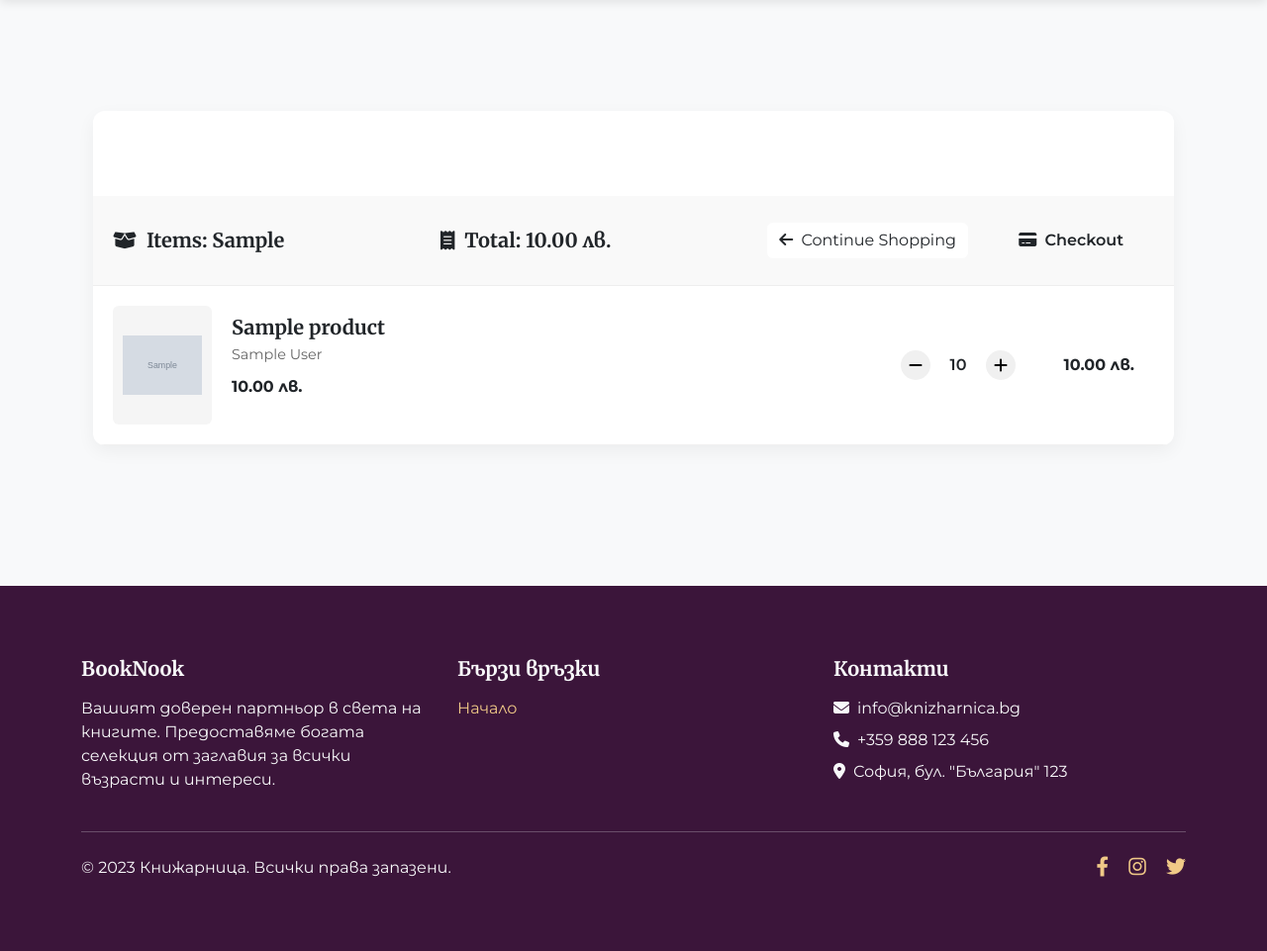
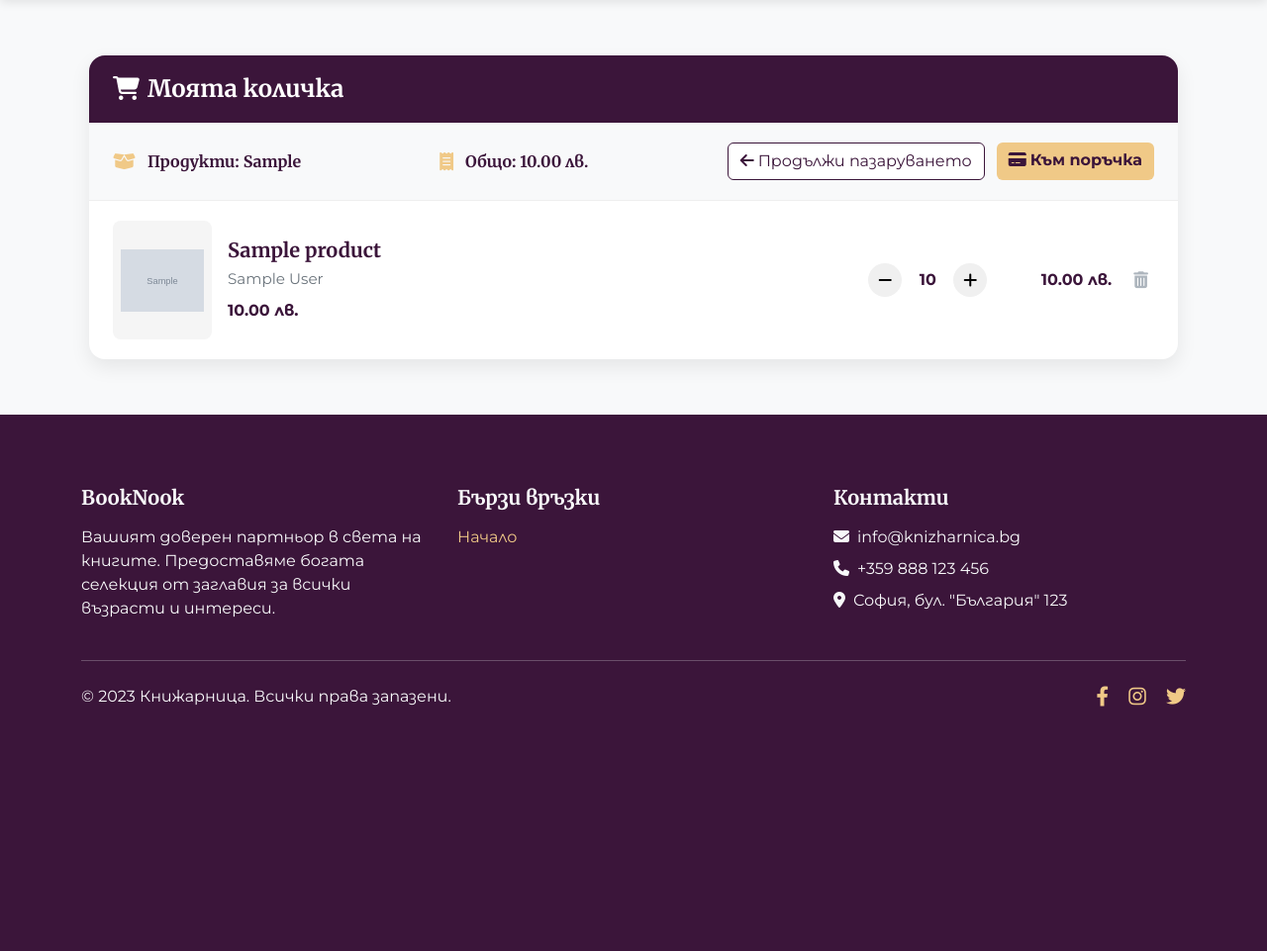
Before and after one commit to EliArn99/Smart_Inventory_Store, a Django app: template smart_inventory/templates/store/cart.html in a window 1280 px wide. Shown: the part 140-1101 px from the top of the page at 99% size. After the commit the page ends 854 px from the top, so only its background shows below. Run offline with Django 5.2, Linux system fonts and the light colour scheme; the template is opened without the code that fills it: most values are stand-ins (such as "Sample title", 1, 10 or a date in 2020); grey boxes marked "Sample" are stand-in pictures.

Commit message:
Update cart.html

```diff
--- a/smart_inventory/templates/store/cart.html
+++ b/smart_inventory/templates/store/cart.html
@@ -1,270 +1,333 @@
 {% extends 'store/base.html' %}
 {% load static %}
 
+{% block title %}Количка{% endblock %}
+
 {% block extra_head %}
 <style>
-    /* Cart Page Styles */
+    .cart-page {
+        max-width: 1100px;
+        margin: 0 auto;
+    }
+
     .cart-container {
         background-color: #fff;
-        border-radius: 12px;
-        box-shadow: 0 6px 18px rgba(0, 0, 0, 0.05);
+        border-radius: 16px;
+        box-shadow: var(--card-shadow);
         overflow: hidden;
-        margin-bottom: 30px;
     }
 
     .cart-header {
-        background-color: var(--primary);
-        color: white;
-        padding: 20px;
-        border-radius: 12px 12px 0 0;
+        background-color: var(--primary-dark);
+        color: #fff;
+        padding: 1.25rem 1.5rem;
+    }
+
+    .cart-header h2 {
+        margin: 0;
+        font-size: 1.5rem;
+        color: #fff;
     }
 
     .cart-summary {
-        display: flex;
+        display: grid;
+        grid-template-columns: repeat(3, auto);
         justify-content: space-between;
         align-items: center;
-        padding: 20px;
-        background-color: #f9f9f9;
+        gap: 1rem;
+        padding: 1.25rem 1.5rem;
+        background-color: #f8f9fa;
         border-bottom: 1px solid #eee;
     }
 
     .cart-summary-item {
         display: flex;
         align-items: center;
+        gap: 0.75rem;
     }
 
     .cart-summary-item i {
-        margin-right: 10px;
-        font-size: 1.2rem;
-        color: var(--secondary);
+        font-size: 1.15rem;
+        color: var(--accent);
+    }
+
+    .cart-summary-item h5 {
+        margin: 0;
+        color: var(--primary-dark);
+        font-size: 1rem;
+    }
+
+    .cart-actions-top {
+        display: flex;
+        gap: 0.75rem;
+        flex-wrap: wrap;
+        justify-content: flex-end;
     }
 
     .btn-continue {
-        background-color: white;
-        color: var(--primary);
-        border: 1px solid var(--primary);
-        transition: all 0.3s ease;
+        background-color: #fff;
+        color: var(--primary-dark);
+        border: 1px solid var(--primary-dark);
     }
 
     .btn-continue:hover {
-        background-color: var(--primary);
-        color: white;
+        background-color: var(--primary-dark);
+        color: #fff;
     }
 
     .btn-checkout {
-        background-color: var(--secondary);
-        color: var(--primary);
-        font-weight: 600;
-        padding: 12px 30px;
-        transition: all 0.3s ease;
+        background-color: var(--accent);
+        color: var(--primary-dark);
+        border: none;
+        font-weight: 700;
     }
 
     .btn-checkout:hover {
-        transform: translateY(-2px);
-        box-shadow: 0 4px 12px rgba(240, 201, 135, 0.3);
+        background-color: var(--accent-dark);
+        color: var(--primary-dark);
     }
 
     .cart-item {
-        display: flex;
+        display: grid;
+        grid-template-columns: 100px 1fr auto auto auto;
         align-items: center;
-        padding: 20px;
-        border-bottom: 1px solid #f0f0f0;
-        transition: all 0.3s ease;
+        gap: 1rem;
+        padding: 1.25rem 1.5rem;
+        border-bottom: 1px solid #f1f1f1;
+    }
+
+    .cart-item:last-child {
+        border-bottom: none;
     }
 
     .cart-item:hover {
-        background-color: #fafafa;
+        background-color: #fcfcfc;
     }
 
     .cart-item-image {
         width: 100px;
         height: 120px;
         object-fit: contain;
-        border-radius: 6px;
-        margin-right: 20px;
+        border-radius: 8px;
         background-color: #f5f5f5;
-        padding: 10px;
+        padding: 0.5rem;
     }
 
     .cart-item-details {
-        flex: 1;
+        min-width: 0;
     }
 
     .cart-item-title {
-        font-weight: 600;
-        color: var(--primary);
-        margin-bottom: 5px;
+        margin-bottom: 0.35rem;
+        font-weight: 700;
+        color: var(--primary-dark);
     }
 
     .cart-item-author {
-        color: #666;
-        font-size: 0.9rem;
-        margin-bottom: 10px;
+        margin-bottom: 0.5rem;
+        color: #6c757d;
+        font-size: 0.95rem;
     }
 
     .cart-item-price {
+        margin: 0;
         font-weight: 700;
-        color: var(--primary);
+        color: var(--primary-dark);
     }
 
     .quantity-control {
         display: flex;
         align-items: center;
-        margin: 0 20px;
+        gap: 0.5rem;
+        justify-self: center;
     }
 
     .quantity-btn {
-        width: 30px;
-        height: 30px;
+        width: 34px;
+        height: 34px;
         border-radius: 50%;
         background-color: #f0f0f0;
-        display: flex;
+        border: none;
+        display: inline-flex;
         align-items: center;
         justify-content: center;
-        cursor: pointer;
-        transition: all 0.2s ease;
-        border: none;
+        transition: var(--transition);
     }
 
     .quantity-btn:hover {
-        background-color: var(--secondary);
-        color: var(--primary);
+        background-color: var(--accent);
+        color: var(--primary-dark);
     }
 
     .quantity-value {
-        min-width: 40px;
+        min-width: 36px;
         text-align: center;
-        font-weight: 600;
+        font-weight: 700;
+        color: var(--primary-dark);
     }
 
     .cart-item-total {
+        min-width: 110px;
+        text-align: right;
         font-weight: 700;
-        color: var(--primary);
-        min-width: 100px;
-        text-align: right;
+        color: var(--primary-dark);
     }
 
     .remove-item {
-        color: #999;
-        cursor: pointer;
-        margin-left: 20px;
-        transition: all 0.2s ease;
+        border: none;
+        background: transparent;
+        color: #adb5bd;
+        font-size: 1.05rem;
+        transition: var(--transition);
+        justify-self: end;
     }
 
     .remove-item:hover {
-        color: #e74c3c;
+        color: #dc3545;
+        transform: scale(1.08);
     }
 
     .empty-cart {
         text-align: center;
-        padding: 60px 20px;
+        padding: 4rem 1.5rem;
     }
 
     .empty-cart i {
-        font-size: 4rem;
+        font-size: 3.5rem;
         color: rgba(59, 21, 58, 0.2);
-        margin-bottom: 20px;
+        margin-bottom: 1rem;
     }
 
     .empty-cart h3 {
-        color: var(--primary);
-        font-weight: 600;
-        margin-bottom: 15px;
+        color: var(--primary-dark);
+        margin-bottom: 0.75rem;
     }
 
     .empty-cart p {
         color: #6c757d;
-        max-width: 500px;
-        margin: 0 auto 25px;
+        max-width: 540px;
+        margin: 0 auto 1.5rem;
     }
 
-    /* Responsive adjustments */
-    @media (max-width: 768px) {
+    @media (max-width: 992px) {
+        .cart-summary {
+            grid-template-columns: 1fr;
+            justify-content: stretch;
+        }
+
+        .cart-actions-top {
+            justify-content: flex-start;
+        }
+
         .cart-item {
-            flex-wrap: wrap;
-            position: relative;
-            padding-bottom: 40px;
+            grid-template-columns: 90px 1fr;
+            align-items: start;
+        }
+
+        .quantity-control,
+        .cart-item-total,
+        .remove-item {
+            grid-column: 2;
+            justify-self: start;
+        }
+
+        .cart-item-total {
+            text-align: left;
+        }
+    }
+
+    @media (max-width: 576px) {
+        .cart-header,
+        .cart-summary,
+        .cart-item {
+            padding-left: 1rem;
+            padding-right: 1rem;
+        }
+
+        .cart-item {
+            grid-template-columns: 1fr;
         }
 
         .cart-item-image {
-            width: 80px;
-            height: 100px;
+            width: 100%;
+            max-width: 180px;
+            height: 180px;
         }
 
-        .quantity-control {
-            position: absolute;
-            right: 20px;
-            bottom: 20px;
-        }
-
-        .cart-item-total {
-            margin-top: 15px;
-            text-align: left;
-            width: 100%;
-        }
-
+        .quantity-control,
+        .cart-item-total,
         .remove-item {
-            position: absolute;
-            right: 20px;
-            top: 20px;
+            grid-column: auto;
         }
     }
 </style>
 {% endblock %}
 
 {% block content %}
-<div class="container my-5">
+<div class="cart-page my-4">
     <div class="cart-container">
         <div class="cart-header">
-            <h2><i class="fas fa-shopping-cart me-2"></i>Your Shopping Cart</h2>
+            <h2><i class="fas fa-shopping-cart me-2"></i>Моята количка</h2>
         </div>
 
         <div class="cart-summary">
             <div class="cart-summary-item">
                 <i class="fas fa-box-open"></i>
                 <div>
-                    <h5 class="mb-0">Items: <strong>{{ order.get_cart_items }}</strong></h5>
+                    <h5>Продукти: <strong id="cart-items-count">{{ order.get_cart_items }}</strong></h5>
                 </div>
             </div>
+
             <div class="cart-summary-item">
                 <i class="fas fa-receipt"></i>
                 <div>
-                    <h5 class="mb-0">Total: <strong>{{ order.get_cart_total|floatformat:2 }} лв.</strong></h5>
+                    <h5>Общо: <strong id="cart-total-price">{{ order.get_cart_total|floatformat:2 }} лв.</strong></h5>
                 </div>
             </div>
-            <div>
-                <a href="{% url 'store:store' %}" class="btn btn-continue me-3">
-                    <i class="fas fa-arrow-left me-1"></i> Continue Shopping
+
+            <div class="cart-actions-top">
+                <a href="{% url 'store:store' %}" class="btn btn-continue">
+                    <i class="fas fa-arrow-left me-1"></i>Продължи пазаруването
                 </a>
+                {% if items %}
                     <a href="{% url 'store:checkout' %}" class="btn btn-checkout">
-                    <i class="fas fa-credit-card me-1"></i> Checkout
+                        <i class="fas fa-credit-card me-1"></i>Към поръчка
                     </a>
+                {% endif %}
             </div>
         </div>
 
         {% if items %}
+            <div id="cart-items-list">
                 {% for item in items %}
-            <div class="cart-item">
-                <img class="cart-item-image" src="{{ item.product.imageURL }}"
+                    <div class="cart-item" data-product-id="{{ item.product.id }}">
+                        <img class="cart-item-image"
+                             src="{{ item.product.imageURL }}"
                              onerror="this.onerror=null;this.src='{% static 'images/placeholder.png' %}'"
                              alt="{{ item.product.name }}">
 
                         <div class="cart-item-details">
                             <h5 class="cart-item-title">{{ item.product.name }}</h5>
-                    <p class="cart-item-author">{{ item.product.author|default:"Unknown Author" }}</p>
+                            <p class="cart-item-author">{{ item.product.author|default:"Неизвестен автор" }}</p>
                             <p class="cart-item-price">{{ item.product.price|floatformat:2 }} лв.</p>
                         </div>
 
                         <div class="quantity-control">
-                    <button class="quantity-btn update-cart"
+                            <button type="button"
+                                    class="quantity-btn update-cart"
                                     data-product="{{ item.product.id }}"
-                            data-action="remove">
+                                    data-action="remove"
+                                    aria-label="Намали">
                                 <i class="fas fa-minus"></i>
                             </button>
-                    <span class="quantity-value mx-2">{{ item.quantity }}</span>
-                    <button class="quantity-btn update-cart"
+
+                            <span class="quantity-value">{{ item.quantity }}</span>
+
+                            <button type="button"
+                                    class="quantity-btn update-cart"
                                     data-product="{{ item.product.id }}"
-                            data-action="add">
+                                    data-action="add"
+                                    aria-label="Увеличи">
                                 <i class="fas fa-plus"></i>
                             </button>
                         </div>
@@ -273,19 +336,23 @@
                             {{ item.get_total|floatformat:2 }} лв.
                         </div>
 
-                <div class="remove-item update-cart"
+                        <button type="button"
+                                class="remove-item update-cart"
                                 data-product="{{ item.product.id }}"
-                     data-action="delete">
-                </div>
+                                data-action="delete"
+                                aria-label="Премахни">
+                            <i class="fas fa-trash-alt"></i>
+                        </button>
                     </div>
                 {% endfor %}
+            </div>
         {% else %}
             <div class="empty-cart">
                 <i class="fas fa-shopping-cart"></i>
-                <h3>Your cart is empty</h3>
-                <p>Looks like you haven't added any items to your cart yet. Start shopping to find amazing books!</p>
+                <h3>Количката е празна</h3>
+                <p>Все още нямаш добавени книги. Разгледай каталога и избери нещо интересно.</p>
                 <a href="{% url 'store:store' %}" class="btn btn-accent">
-                    <i class="fas fa-book-open me-2"></i>Browse Books
+                    <i class="fas fa-book-open me-2"></i>Разгледай книги
                 </a>
             </div>
         {% endif %}
```
Lines whose indentation alone changed are shown as unchanged.
